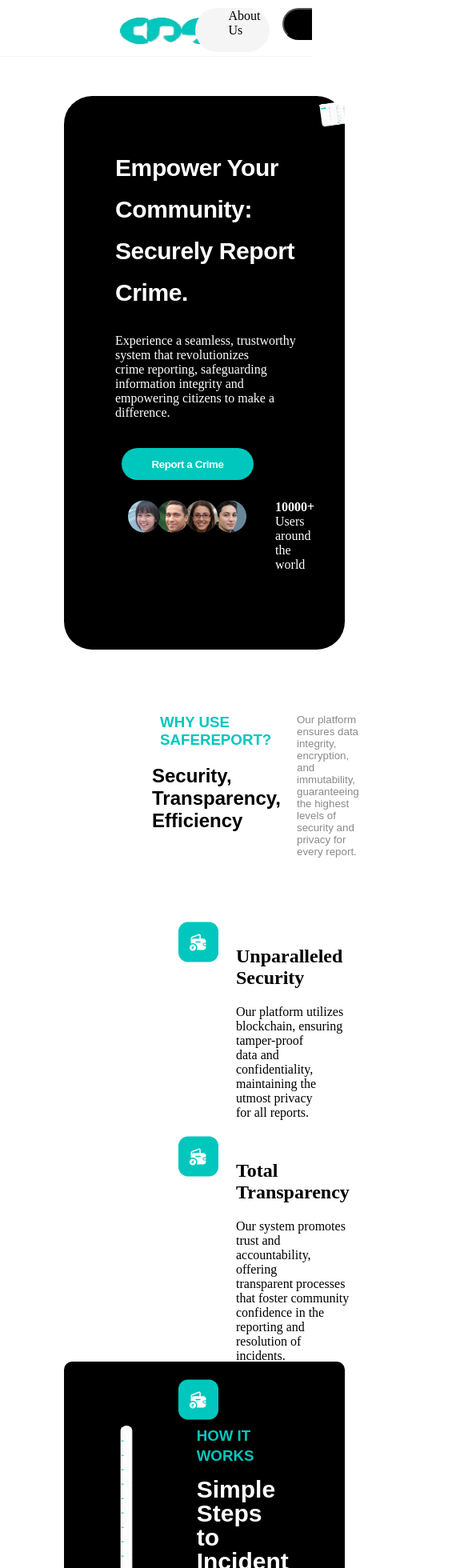
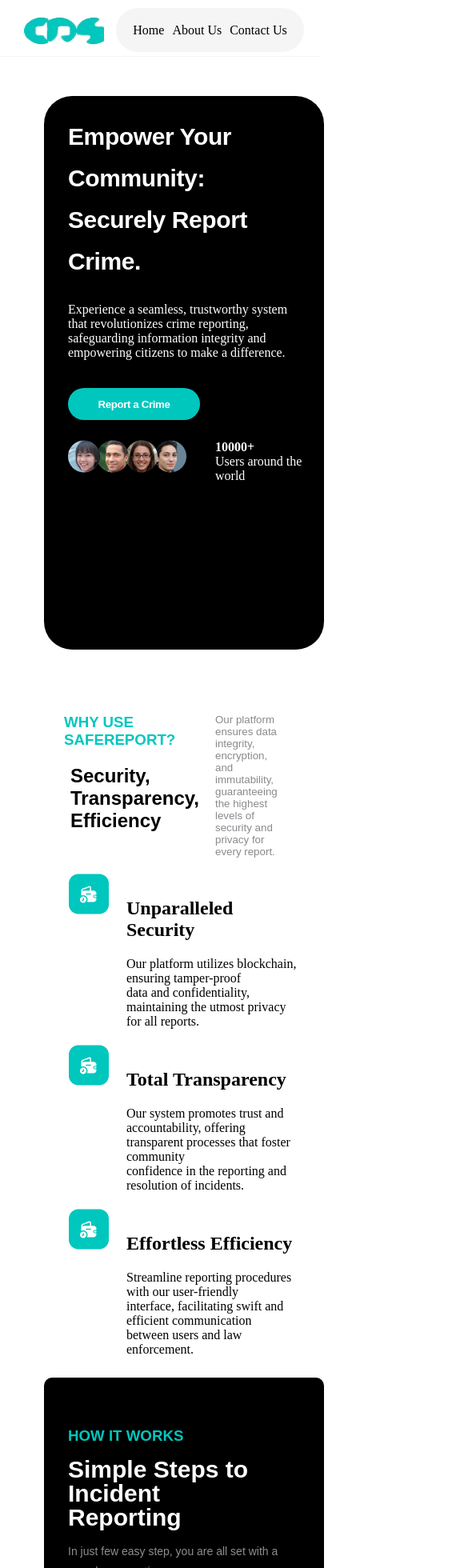
Before and after one commit to favourjesudamilola/SafeReport, an Angular app: page /home in a window 390 px wide. Shown: the top 1960 px of the page at 80% size, 585 px wide, since content can reach past the window. Built offline with nearby package versions, Linux system fonts and the light colour scheme.

Commit message:
latest changes

```diff
--- a/src/app/crime-form/crime-form.component.css
+++ b/src/app/crime-form/crime-form.component.css
@@ -230,3 +230,39 @@
     margin-bottom: 30px;
     cursor: pointer;
 }
+
+@media screen and (max-width: 430px) {
+    #Form-section{
+        width: 365px;
+        margin-left: 28px;
+    }
+    .report-form{
+        width: 300px;
+        margin-left: 29px;
+    }
+    .form-content{
+        width: 20px;
+    }
+    .report-form input{
+        width: 200px;
+        margin-left: 20px;
+    }
+    #socials{
+        width: 200px;
+        margin-left: 20px;
+    }
+    #crimetype{
+        width: 200px;
+        margin-left: 20px;
+    }
+    .image-row{
+        width: 200px;
+    }
+    label {
+        background-color: blue;
+        width: 15000000%;
+        height: 15000%;
+        margin-left: 2px;
+        margin-top: 0px;
+    }
+}
--- a/src/app/crime-form/crime-form.component.html
+++ b/src/app/crime-form/crime-form.component.html
@@ -1,4 +1,4 @@
-<app-crime-form-header></app-crime-form-header>
+<app-header></app-header>
 
 <section>
     <div id="Form-section">
--- a/src/app/crime-form/crime-form.component.ts
+++ b/src/app/crime-form/crime-form.component.ts
@@ -65,3 +65,4 @@ export class CrimeFormComponent implements OnInit {
     this.images.splice(index, 1);
   }
 }
+//alert ('response saved successfully')
--- a/src/app/footer/footer.component.css
+++ b/src/app/footer/footer.component.css
@@ -65,3 +65,11 @@
     font-size: small;
     margin-top: 15px;
 }
+
+@media screen and (max-width: 430px) {
+    .footer{
+        padding: 5px 20px;
+        width: 310px;
+    }
+
+}
--- a/src/app/header/header.component.css
+++ b/src/app/header/header.component.css
@@ -66,3 +66,29 @@
     border-radius: 50px;
     height: 40px;
 }
+
+@media screen and (max-width: 768px) {
+    .center{
+        width: 250px;
+        align-items: center;
+        margin-left: 15px;
+    }
+}
+
+@media screen and (max-width: 426px) {
+    .container-fluid{
+        width: 400px;
+    }
+    .navbar{
+        padding: 10px 30px;
+        width: 350px;
+    }
+
+    .nav-links{
+        margin: 5px;
+    }
+
+    .img{
+        width: 100px;
+    }
+}
--- a/src/app/header/header.component.html
+++ b/src/app/header/header.component.html
@@ -21,7 +21,7 @@
         </div>
 
         <div class="right">
-            <a *ngIf="isAuthenticated === 'false'" routerLink="/login">
+            <a *ngIf="isAuthenticated === 'true'" routerLink="/login">
                 <button class="btn">Login</button>
             </a>
         </div>
--- a/src/app/home/home.component.css
+++ b/src/app/home/home.component.css
@@ -188,6 +188,14 @@
     height: 70vh;
     margin: 80px;
     font-family: sans-serif;
+    animation: cms 5s;
+    animation-fill-mode: forwards;
+    animation-timing-function: linear;
+}
+
+@keyframes cms {
+    from {left: 0px;}
+    to {left: 300px;}
 }
 
 #CMS h3{
@@ -297,3 +305,115 @@
     margin-top: 105px;
     height: 320px;
 }
+
+@media screen and (max-width: 426px) {
+    .bannerimage{
+        display: none;
+    }
+    .benefits-image{
+        display: none;
+    }
+    .howdesc{
+        display: none;
+    }
+    .stepper{
+        display: none;
+    }
+    .stepperimage{
+        display: none;
+    }
+    .banner-text{
+        font-size: 24px;
+    }
+    .desc .image{
+        display: none;
+    }
+}
+
+@media screen and (max-width: 430px) {
+    .container{
+        width: 350px;
+        margin-right: 15px;
+        margin-left: 55px;
+    }
+    .banner-content .text{
+        margin-left: 30px;
+        padding-top: 25px;
+    }
+    .banner-btn{
+        margin-left: 30px;
+    }
+    .banner-avatar{
+        margin-left: 30px;
+    }
+    .Why-SafeReport{
+        margin-right: 15px;
+        margin-left: 55px;
+    }
+    .Section-tittle{
+        width: 250px;
+        margin-right: 15px;
+        margin-left: 5px;
+    }
+    .h2-text{
+        margin-left: 8px;
+    }
+    .tittle-desc{
+        width: 80px;
+        margin-right: 8px;
+    }
+    .h3-text{
+        margin-left: 20px;
+    }
+    #howitworks{
+        width: 350px;
+        height: 350px;
+        margin-top: 650px;
+        padding-top: 30px;
+        margin-right: 15px;
+        margin-left: 55px;
+    }
+
+    .hitw-text{
+        width: 300px;
+        align-content: center;
+    }
+
+    .how-it-works{
+        margin: 30px;
+        width: 70px;
+    }
+
+    .benefits{
+        margin: 20px 60px 0px 8px;
+        float: left;
+    }
+
+    #CMS{
+        width: 350px;
+        padding-top: 30px;
+        margin-right: 15px;
+        margin-left: 55px;
+        text-align: left;
+    }
+
+    .section-footer{
+        width: 350px;
+        height: 350px;
+        margin-top: 120px;
+        padding-top: 30px;
+        margin-right: 15px;
+        margin-left: 55px;
+    }
+
+    .image{
+        display: none;
+    }
+    .text{
+        margin-left: -5px;
+    }
+
+.download-section .banner-btn{
+    margin-left: 65px;
+}
+}
--- a/src/app/home/home.component.html
+++ b/src/app/home/home.component.html
@@ -6,10 +6,10 @@
     <div class="banner-content">
         <div class="text">
             <h2 id="banner-text">Empower Your <br>Community: <br>
-                Securely Report Crime.</h2>
+                Securely Report <br>Crime.</h2>
 
-            <p class="banner-paragraph">Experience a seamless, trustworthy system that revolutionizes <br>
-            crime reporting, safeguarding information integrity and <br>
+            <p class="banner-paragraph">Experience a seamless, trustworthy system <br> that revolutionizes
+            crime reporting, <br>safeguarding information integrity and <br>
             empowering citizens to make a difference.</p>
         </div>
 
@@ -64,7 +64,7 @@
                     </li>
 
                     <li><h2 class="list1"><strong>Effortless Efficiency</strong></h2>
-                        <p class="p1">Streamline reporting procedures with our user-friendly <br>interface, facilitating swift and efficient communication <br>between users and law enforcement.p>
+                        <p class="p1">Streamline reporting procedures with our user-friendly <br>interface, facilitating swift and efficient communication <br>between users and law enforcement.</p>
                     </li>
                 </ul>
             </div>
@@ -84,9 +84,11 @@
         </div>
 
         <div class="how-it-works">
+            <div class="hitw-text">
             <h3>HOW IT WORKS</h3>
             <H2>Simple Steps to Incident <br>Reporting</H2>
             <p>In just few easy step, you are all set with a seamless reporting <br>journey, our platform simplifies incident reporting.</p>
+            </div>
 
             <div class="Stepper">
                 <img class="stepperimage" src="/assets/images/Stepper.png">
--- a/src/app/login/login.component.css
+++ b/src/app/login/login.component.css
@@ -108,3 +108,19 @@
     width: 350px;
     height: 450px;
 }
+
+@media screen and (max-width: 430px) {
+    #main{
+        width: 400px;
+        margin-left: 25px;
+    }
+    .login-content{
+        width: 380px;
+        margin-left: 10px;
+        margin-top: 5px;
+        height: 500px;
+    }
+    .loginimg{
+        display: none;
+    }
+}
--- a/src/app/login/login.component.html
+++ b/src/app/login/login.component.html
@@ -1,4 +1,4 @@
-<div class="container-fluid">
+<!--<div class="container-fluid">
     <div class="navbar">
         <a routerLink="/">
             <div class="left">
@@ -6,6 +6,7 @@
             </div>
         </a>
 </div>
+-->
 
 <section>
     <div id="main">
@@ -15,15 +16,15 @@
                 to view and manage incident reports. Your role is crucial <br>in maintaining the safety and integrity of our community.
             </p>
 
-            <form FormGroup = "login">
+            <form [formGroup] = "login" (ngSubmit)="handleLogin()">
                 <div class="Register">
                     <label class="text">Email</label><br>
-                    <input formControlName="Email" type="email" placeholder="john123@gmail.com"><br>
-                    <span class="text-danger" *ngIf="login.controls['email'] && login.hasError('required', 'email')">*Email id is required</span><br>
+                    <input formControlName="email" type="email" placeholder="john123@gmail.com"><br>
+                    <span class="text-danger" *ngIf="login.controls.email?.invalid && (login.controls.email.dirty || login.controls.email.touched)">*Email is required</span><br>
 
                     <label class="text2">Password</label><br>
                     <input formControlName="password" type="password" placeholder="********">
-                    <span class="text-danger" *ngIf="login.controls['password'] && login.hasError('required', 'password')">*password is required</span><br>
+                    <span class="text-danger" *ngIf="login.controls.password?.invalid && (login.controls.password.dirty || login.controls.password.touched)">*password is required</span><br>
                     <!-- add error message using ngIf -->
                 </div>
 
@@ -31,7 +32,7 @@
                     <input id="check" type="checkbox" checked="checked" name="remember"> Remember me
                 </label><br>
 
-                <a routerLink="/crime-form" (click)="handleLogin()">
+                <a routerLink="/report-form">
                   <button type="submit" [disabled]="login.invalid" class="submit">login
                   </button>
                 </a>
@@ -43,5 +44,3 @@
         </div>
     </div>
 </section>
-
-<app-footer></app-footer>
--- a/src/app/report-form/report-form.component.html
+++ b/src/app/report-form/report-form.component.html
@@ -11,7 +11,7 @@
 
 <div class="line"></div>
 
-<div class="down">
+<div class="down" >
     <img src="assets/images/logout.svg" alt="">
     <p>Logout</p>
 </div>
--- a/src/styles.css
+++ b/src/styles.css
@@ -2,3 +2,9 @@
 *{
     margin: 0;
 }
+
+@media screen and (max-width: 430px) {
+    *{
+        padding: 0;
+    }
+}
```
